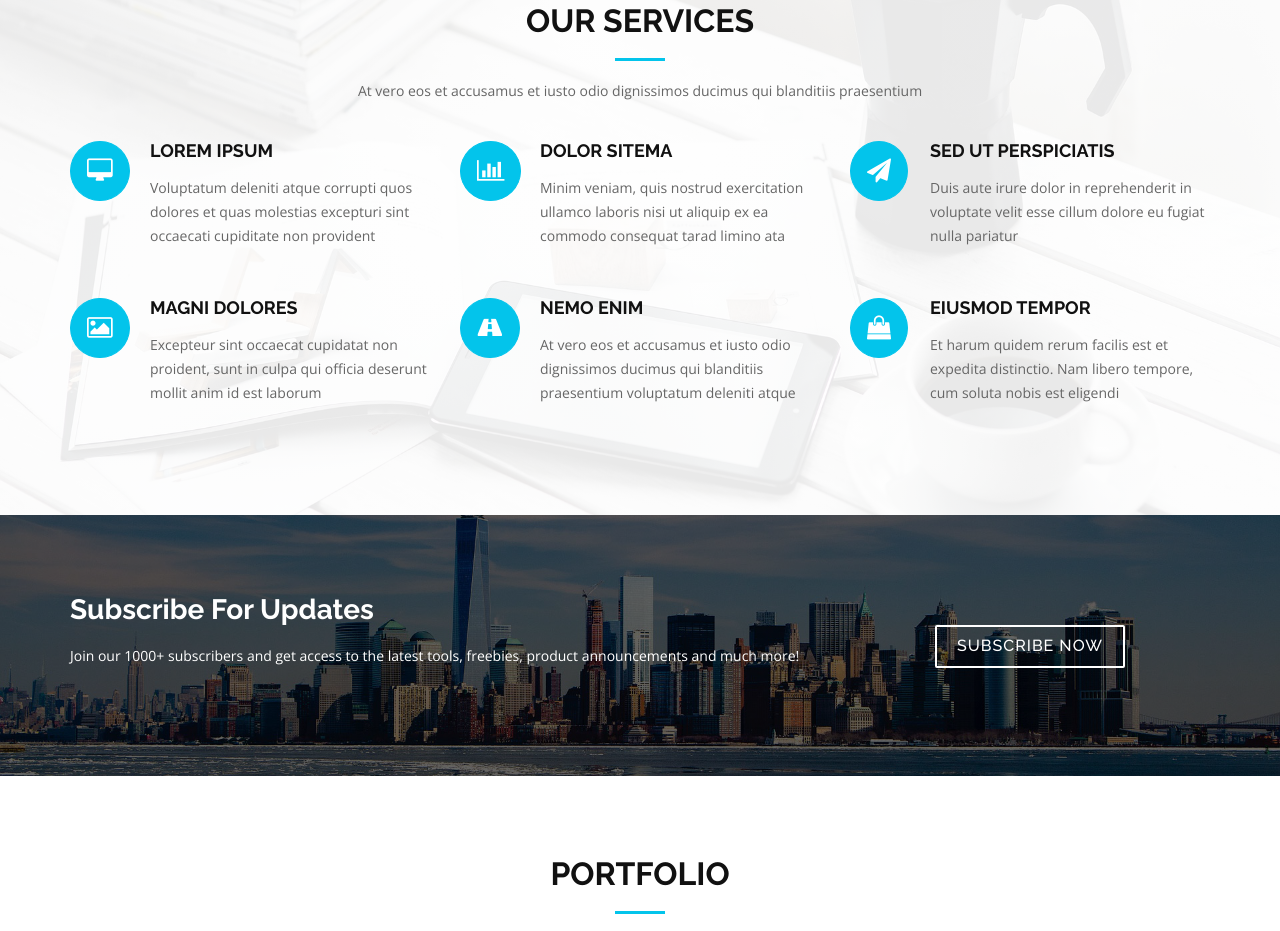
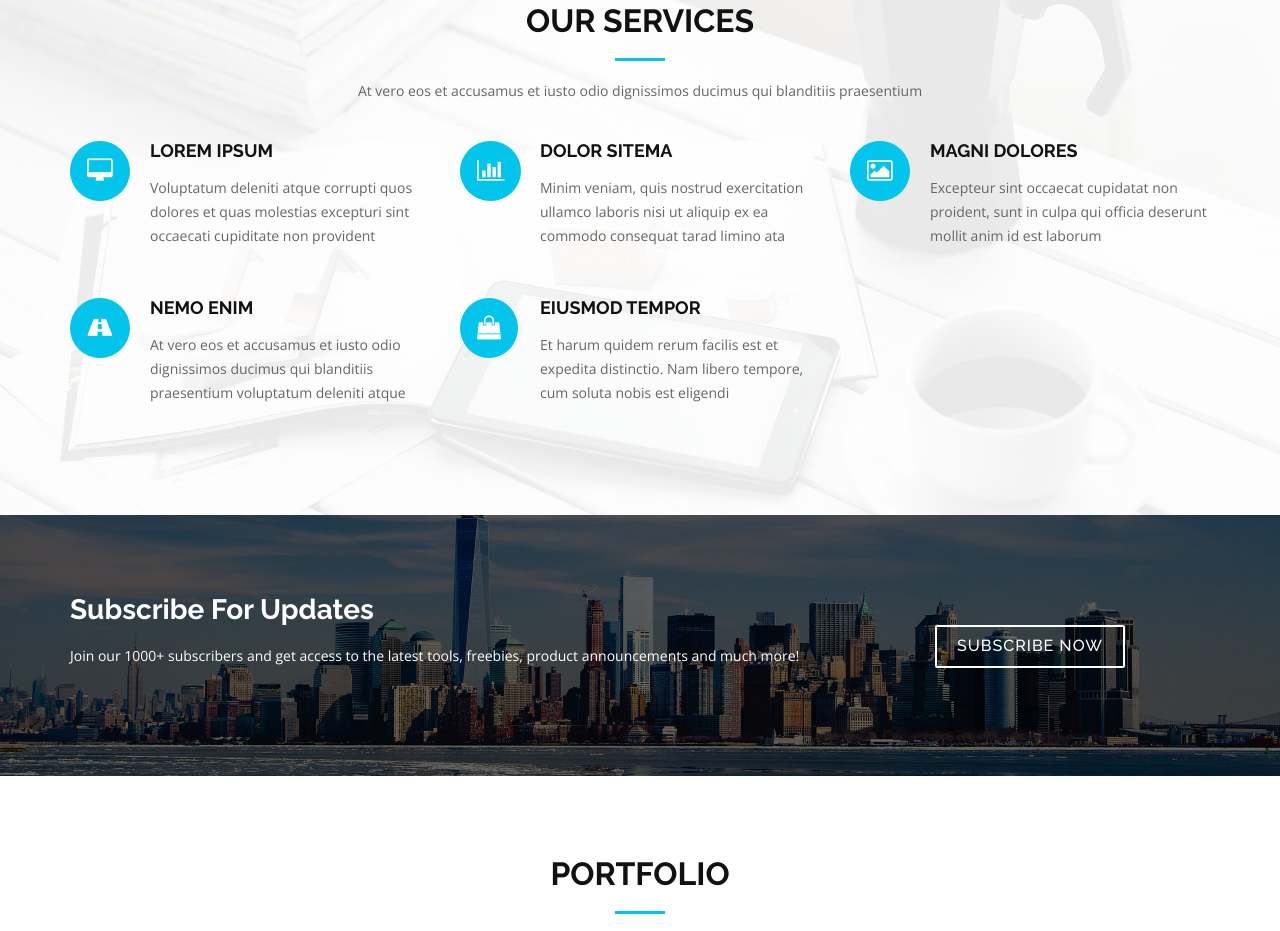
Before and after one commit to bmorenor/PaginaB-P, a plain HTML site: page proyecto final/ProOnliPc/index.html in a window 1280 px wide. Shown: the part 1688-2619 px from the top of the page. Drawn offline with nearby package versions, Linux system fonts and the light colour scheme.

Commit message:
ya estuvo su trabajo perra hpta

```diff
--- a/proyecto final/ProOnliPc/index.html
+++ b/proyecto final/ProOnliPc/index.html
@@ -169,11 +169,7 @@
           <h4 class="service-title"><a href="">Dolor Sitema</a></h4>
           <p class="service-description">Minim veniam, quis nostrud exercitation ullamco laboris nisi ut aliquip ex ea commodo consequat tarad limino ata</p>
         </div>
-        <div class="col-md-4 service-item">
-          <div class="service-icon"><i class="fa fa-paper-plane"></i></div>
-          <h4 class="service-title"><a href="">Sed ut perspiciatis</a></h4>
-          <p class="service-description">Duis aute irure dolor in reprehenderit in voluptate velit esse cillum dolore eu fugiat nulla pariatur</p>
-        </div>
+
         <div class="col-md-4 service-item">
           <div class="service-icon"><i class="fa fa-photo"></i></div>
           <h4 class="service-title"><a href="">Magni Dolores</a></h4>
```
